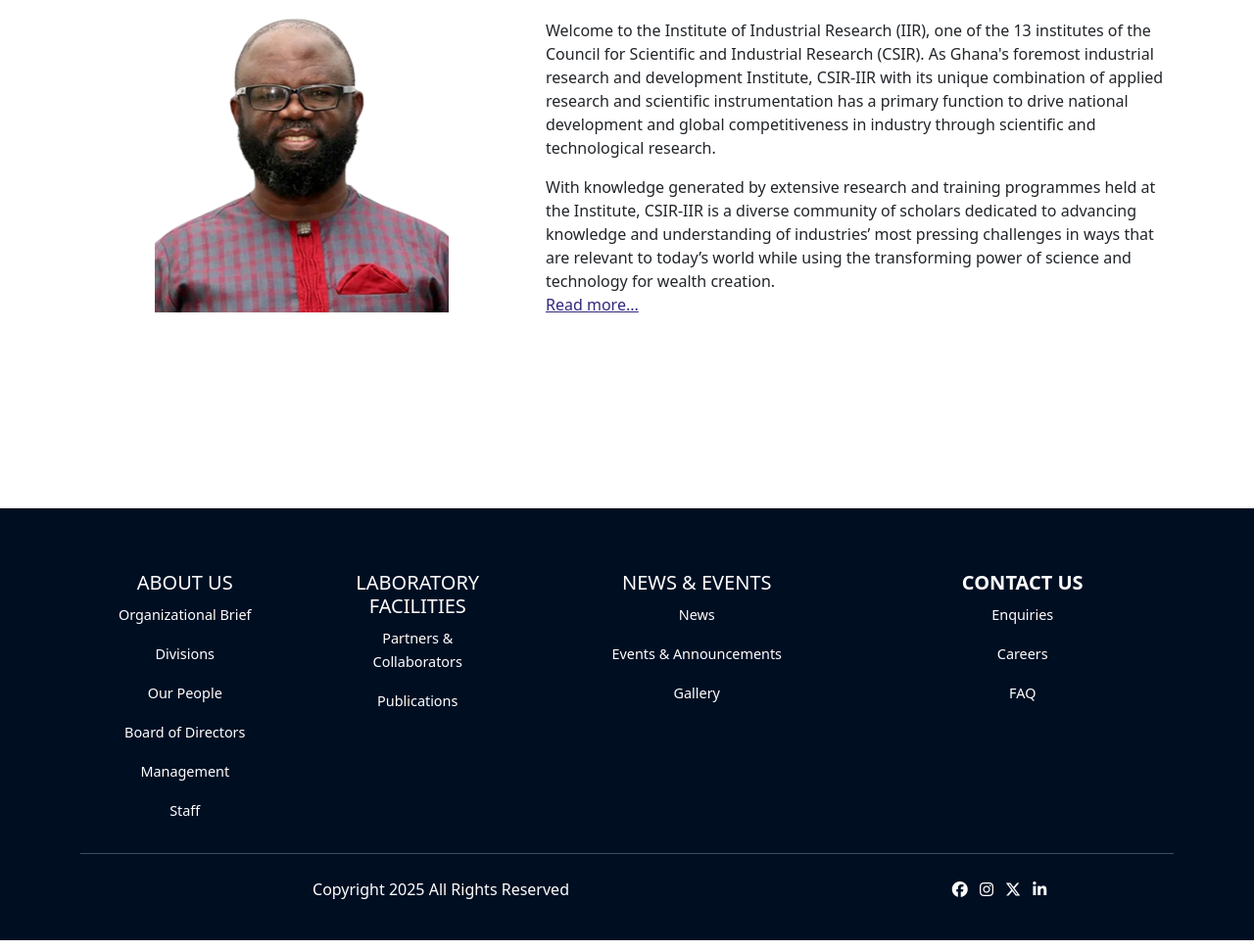
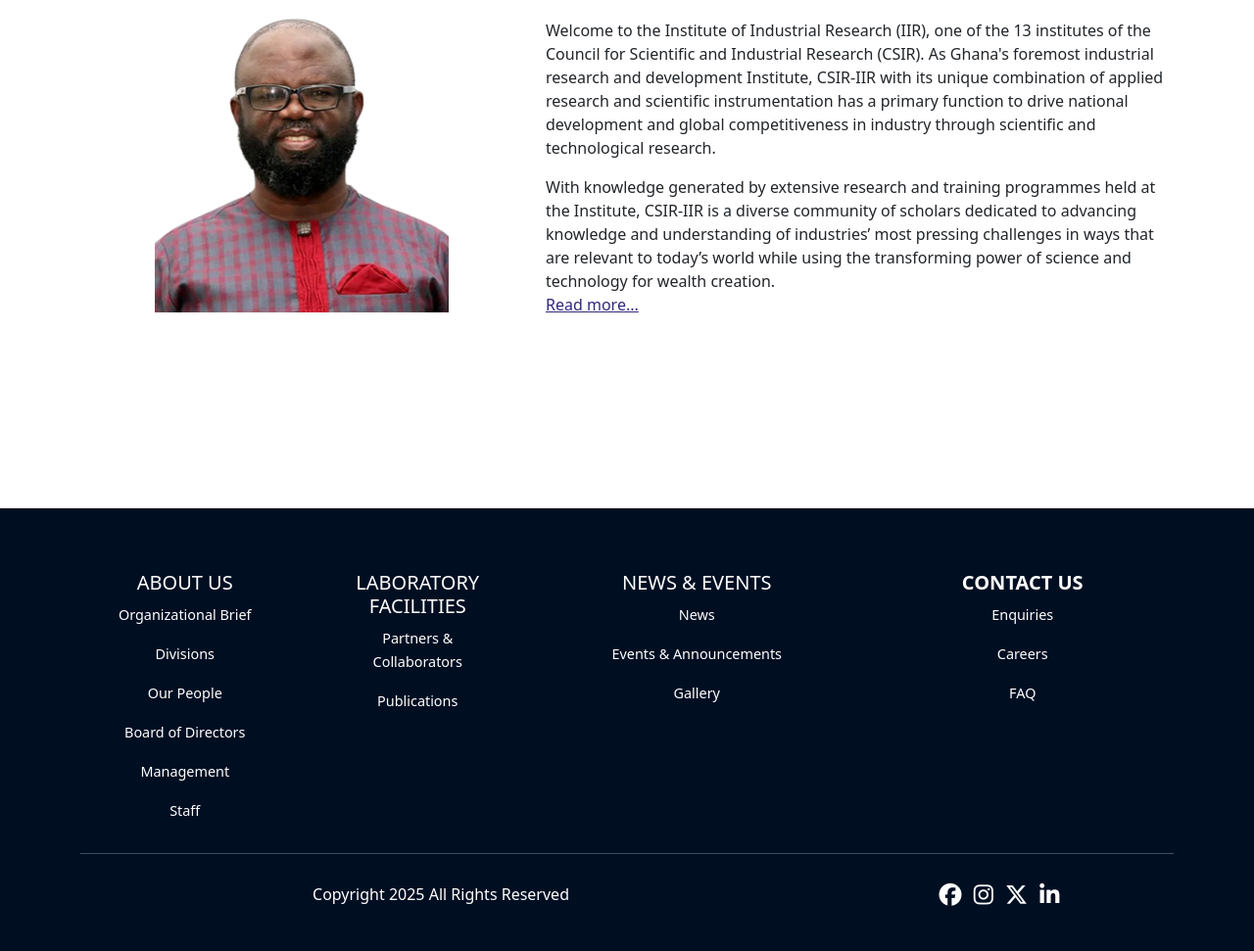
Before and after one commit to Celace/CSIR-Website, a plain HTML site: page index.html in a window 1280 px wide. Shown: the part 957-1928 px from the top of the page at 98% size. Drawn offline with nearby package versions, Linux system fonts and the light colour scheme; a web font is replaced by a local one.

Commit message:
Footer styles added

```diff
--- a/assets/css/style.css
+++ b/assets/css/style.css
@@ -90,3 +90,7 @@ button.floating-call-btn:focus {
 p .footer-list .footer-link:hover {
   transform: scale(1.1);
 }
+
+.socials {
+  font-size: 23px;
+}
```
